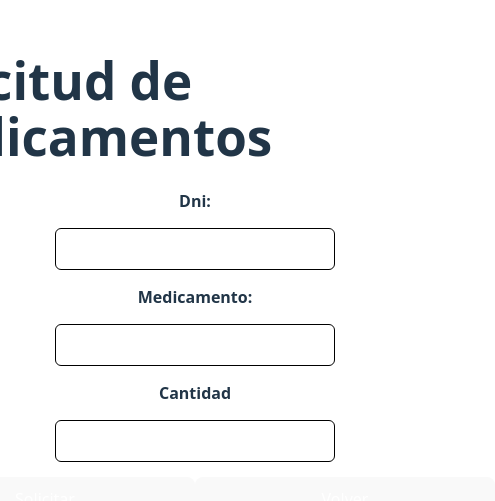
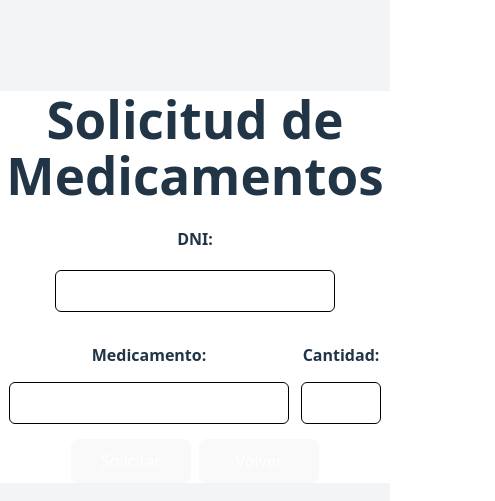
Before and after one commit to geroalles/react-project, a React app: page /medications in a window 390 px wide. Shown: the part 135-636 px from the top of the page, 495 px wide, since content can reach past the window. Built offline with nearby package versions, Linux system fonts and the light colour scheme; sample sign-in values are in the browser's storage.

Commit message:
agregar responsive en medications

```diff
--- a/public/index.html
+++ b/public/index.html
@@ -8,7 +8,7 @@
     <title>React sin frameworks</title>
 </head>
 
-<body>
+<body class="bg-gray-100 min-h-screen flex items-center justify-center">
     <div id="root"></div>
 </body>
 
--- a/src/medications.jsx
+++ b/src/medications.jsx
@@ -52,25 +52,35 @@ function Medications() {
 
     //Vista que voy a mostrar en el index.html
     return (
-
-        <div>
-            <form className="login-form" onSubmit={handleMedications}>
-                <h1 className="text-x1 font-bold text-white-600">Solicitud de Medicamentos</h1>
+        <div className="overflow-x-hidden">
+            <form className="w-full max-w-md bg-white" onSubmit={handleMedications}>
+                <h1 className="text-xl font-bold text-center text-white-600 mb-4">Solicitud de Medicamentos</h1>
                 {error && <div className="error">{error}</div>}
 
-                <div className="form-group flex flex-col items-center mt-6">
+                <div className="form-group flex flex-col items-center mt-6 gap-4">
 
-                    <label htmlFor="dni" id="input_dni" className="font-bold">Dni: </label>
-                    <InputDni value={dni} onChange={e => setDni(e.target.value)} />
 
-                    <label htmlFor="medication" id="input_medication" className="font-bold">Medicamento: </label>
-                    <InputMedication value={medication} onChange={e => setMedication(e.target.value)} />
+                    <div className="flex flex-col items-center">
+                        <label htmlFor="dni" className="font-bold mb-1">DNI:</label>
+                        <InputDni value={dni} onChange={e => setDni(e.target.value)} />
+                    </div>
 
-                    <label htmlFor="amount" className="font-bold">Cantidad</label>
-                    <InputAmount value={amount} onChange={e => setAmount(e.target.value)} />
+
+                    <div className="flex justify-center gap-x-3">
+
+                        <div className="flex flex-col items-center">
+                            <label htmlFor="input_medication" className="font-bold">Medicamento:</label>
+                            <InputMedication value={medication} onChange={e => setMedication(e.target.value)} />
+                        </div>
+
+                        <div className="flex flex-col items-center">
+                            <label htmlFor="amount" className="font-bold">Cantidad:</label>
+                            <InputAmount value={amount} onChange={e => setAmount(e.target.value)} />
+                        </div>
+                    </div>
                 </div>
 
-                <div className="flex justify-center">
+                <div className="flex justify-center gap-2">
                     <MyButton type="submit">Solicitar</MyButton>
 
                     <BackButton />
@@ -120,14 +130,18 @@ function InputAmount({ value, onChange }) {
             value={value}
             onChange={onChange}
             required
-            className="w-70 px-3 py-2 rounded-md border border-black focus:outline-none focus:ring-2 focus:ring-blue-500"
+            className="w-20 px-3 py-2 rounded-md border border-black focus:outline-none focus:ring-2 focus:ring-blue-500"
         />
     )
 }
 
 function MyButton({ type = 'button', children }) {
     return (
-        <button type={type} className="bg-blue-500 transition delay-700 duration-700 ease-in-out hover:-translate-y-1 hover:scale-110 hover:bg-indigo-500">
+        <button
+            className="w-full max-w-[120px] sm:max-w-[160px] px-2 py-2 bg-blue-500 rounded text-white text-sm transition delay-700 duration-700 ease-in-out hover:-translate-y-1 hover:scale-110 hover:bg-indigo-500"
+        >
+
+
             {children}
         </button>
     )
@@ -140,7 +154,7 @@ function BackButton() {
     return (
         <button
             onClick={() => navigate('/links')}
-            className="bg-blue-500 px-4 py-2 rounded text-white transition delay-700 duration-700 ease-in-out hover:-translate-y-1 hover:scale-110 hover:bg-indigo-500"
+            className="w-full max-w-[120px] sm:max-w-[160px] px-2 py-2 bg-blue-500 rounded text-white text-sm transition delay-700 duration-700 ease-in-out hover:-translate-y-1 hover:scale-110 hover:bg-indigo-500"
         >
             Volver
         </button>
```
